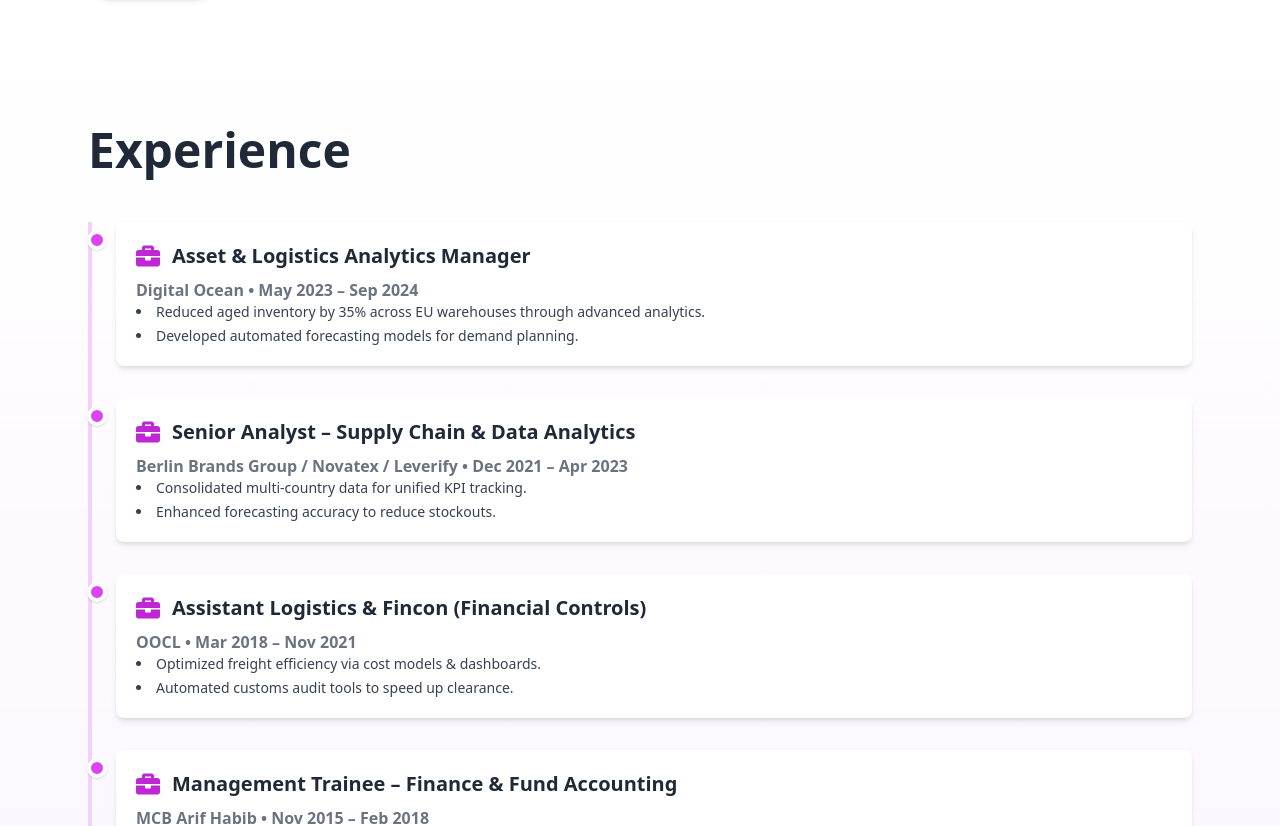
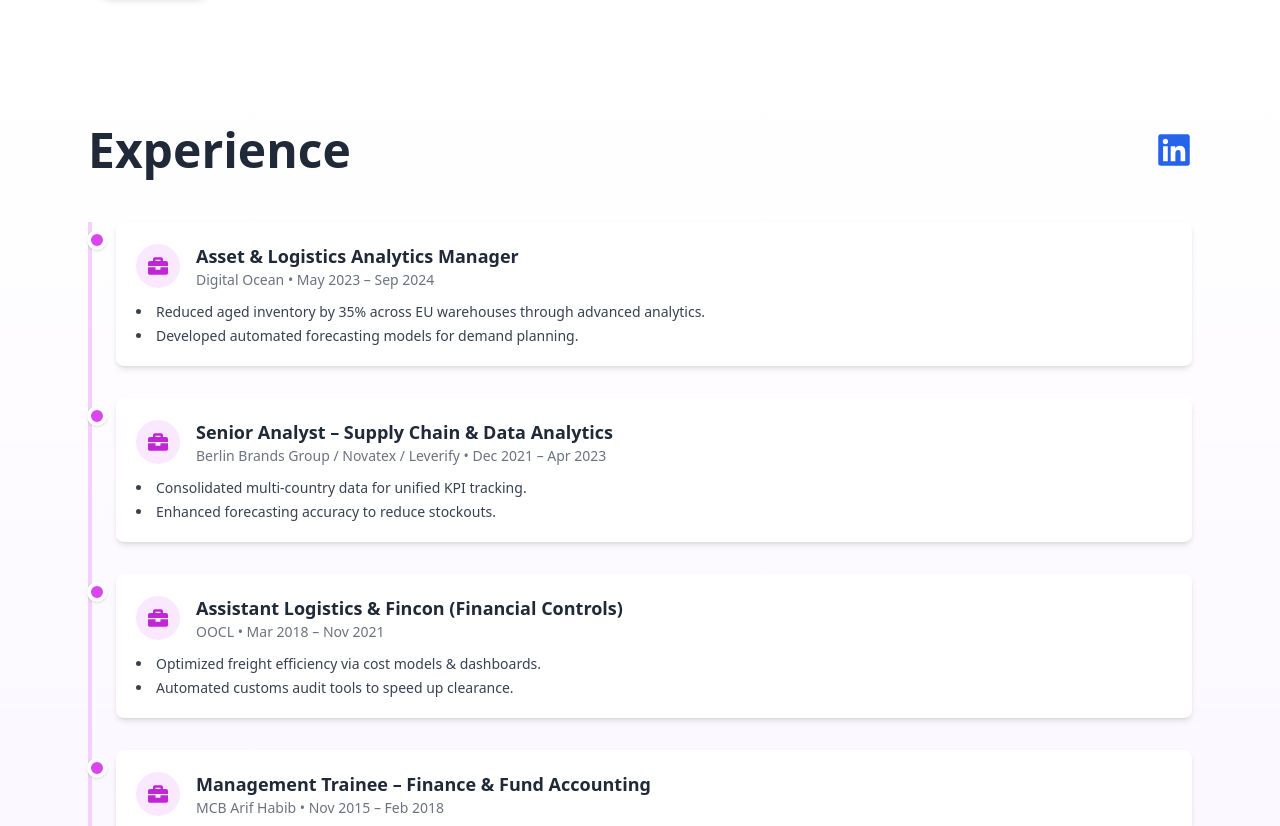
Before and after one commit to umerkhan-12/Client_portfolio, a Next.js app: page / in a window 1280 px wide. Shown: the part 864-1690 px from the top of the page. Built offline with nearby package versions, Linux system fonts and the light colour scheme.

Commit message:
ADD linkdin icon in experience

```diff
--- a/components/Experience.jsx
+++ b/components/Experience.jsx
@@ -1,70 +1,112 @@
-// 'use client'
-// import { motion } from 'framer-motion'
-// import { FaBriefcase } from 'react-icons/fa'
-// import Link from 'next/link'
+// // 'use client'
+// // import { motion } from 'framer-motion'
+// // import { FaBriefcase } from 'react-icons/fa'
+// // import Link from 'next/link'
 
-// const experiences = [
-//   { role: "Data Analyst", company: "Digital Ocean", date: "Jan 2024 – Present" },
-//   { role: "Business Analyst", company: "Berlin Brands Group", date: "Jun 2021 – Dec 2023" },
-//   { role: "Operations Analyst", company: "OOCL", date: "Feb 2019 – May 2021" },
-//   { role: "Analyst", company: "MCB Arif Habib", date: "Jan 2018 – Jan 2019" }
-// ]
+// // const experiences = [
+// //   {
+// //     role: "Asset & Logistics Analytics Manager",
+// //     company: "Digital Ocean",
+// //     date: "May 2023 – Sep 2024",
+// //     points: [
+// //       "Reduced aged inventory by 35% across EU warehouses through advanced analytics.",
+// //       "Developed automated forecasting models for demand planning."
+// //     ]
+// //   },
+// //   {
+// //     role: "Senior Analyst – Supply Chain & Data Analytics",
+// //     company: "Berlin Brands Group / Novatex / Leverify",
+// //     date: "Dec 2021 – Apr 2023",
+// //     points: [
+// //       "Consolidated multi-country data for unified KPI tracking.",
+// //       "Enhanced forecasting accuracy to reduce stockouts."
+// //     ]
+// //   },
+// //   {
+// //     role: "Assistant Logistics & Fincon (Financial Controls)",
+// //     company: "OOCL",
+// //     date: "Mar 2018 – Nov 2021",
+// //     points: [
+// //       "Optimized freight efficiency via cost models & dashboards.",
+// //       "Automated customs audit tools to speed up clearance."
+// //     ]
+// //   },
+// //   {
+// //     role: "Management Trainee – Finance & Fund Accounting",
+// //     company: "MCB Arif Habib",
+// //     date: "Nov 2015 – Feb 2018",
+// //     points: [
+// //       "Performed NAV calculations and portfolio performance tracking.",
+// //       "Built automated templates to streamline reporting."
+// //     ]
+// //   }
+// // ]
 
-// export default function ExperienceShort() {
-//   return (
-//     <section id="experience" className="py-20 bg-white/40 backdrop-blur-sm">
-//       <div className="max-w-6xl mx-auto px-6">
-//         <motion.h2
-//           initial={{ opacity: 0, y: 20 }}
-//           whileInView={{ opacity: 1, y: 0 }}
-//           viewport={{ once: true }}
-//           transition={{ duration: 0.5 }}
-//           className="text-5xl font-bold mb-10"
-//         >
-//           Experience
-//         </motion.h2>
+// // export default function ExperienceShort() {
+// //   return (
+// //     <section id="experience" className="py-20 bg-gradient-to-b from-white/60 to-purple-50 backdrop-blur-sm">
+// //       <div className="max-w-6xl mx-auto px-6">
+// //         <motion.h2
+// //           initial={{ opacity: 0, y: 20 }}
+// //           whileInView={{ opacity: 1, y: 0 }}
+// //           viewport={{ once: true }}
+// //           transition={{ duration: 0.5 }}
+// //           className="text-5xl font-bold mb-12 text-gray-800"
+// //         >
+// //           Experience
+// //         </motion.h2>
 
-//         <div className="grid md:grid-cols-2 gap-6">
-//           {experiences.map((exp, idx) => (
-//             <motion.div
-//               key={idx}
-//               initial={{ opacity: 0, y: 20 }}
-//               whileInView={{ opacity: 1, y: 0 }}
-//               viewport={{ once: true }}
-//               transition={{ duration: 0.5, delay: idx * 0.15 }}
-//               whileHover={{ scale: 1.03, y: -4 }}
-//               className="flex items-center gap-4 p-5 bg-white rounded-lg shadow-md hover:shadow-lg transition"
-//             >
-//               <div className="bg-fuchsia-100 p-3 rounded-full">
-//                 <FaBriefcase className="text-fuchsia-600 text-2xl" />
-//               </div>
-//               <div>
-//                 <h3 className="font-semibold text-gray-800 text-xl">{exp.role}</h3>
-//                 <p className="text-xl text-gray-500">{exp.company} • {exp.date}</p>
-//               </div>
-//             </motion.div>
-//           ))}
-//         </div>
+// //         <div className="relative border-l-4 border-fuchsia-200 pl-6 space-y-8">
+// //           {experiences.map((exp, idx) => (
+// //             <motion.div
+// //               key={idx}
+// //               initial={{ opacity: 0, x: -20 }}
+// //               whileInView={{ opacity: 1, x: 0 }}
+// //               viewport={{ once: true }}
+// //               transition={{ duration: 0.5, delay: idx * 0.15 }}
+// //               className="relative"
+// //             >
+// //               {/* Dot */}
+// //               <div className="absolute -left-[29px] top-2 w-5 h-5 bg-fuchsia-500 rounded-full border-4 border-white shadow" />
 
-//         {/* View Full Experience Button */}
-//         <div className="mt-8 text-center">
-//           <Link href="/experience">
-//             <motion.button
-//               whileHover={{ scale: 1.05 }}
-//               whileTap={{ scale: 0.95 }}
-//               className="px-6 py-3 bg-fuchsia-600 text-white rounded-lg shadow hover:bg-fuchsia-700 transition"
-//             >
-//               View Full Experience →
-//             </motion.button>
-//           </Link>
-//         </div>
-//       </div>
-//     </section>
-//   )
-// }
+// //               {/* Card */}
+// //               <div className="bg-white rounded-lg shadow-md p-5 hover:shadow-lg transition">
+// //                 <div className="flex items-center gap-3 mb-2">
+// //                   <FaBriefcase className="text-fuchsia-600 text-2xl font-semibold" />
+// //                   <h3 className="font-semibold text-xl text-gray-800">{exp.role}</h3>
+// //                 </div>
+// //                 <p className="text-gray-500 text-xlb-3 font-semibold">
+// //                   {exp.company} • {exp.date}
+// //                 </p>
+// //                 <ul className="list-disc list-inside text-gray-700 text-sm space-y-1">
+// //                   {exp.points.map((point, i) => (
+// //                     <li key={i}>{point}</li>
+// //                   ))}
+// //                 </ul>
+// //               </div>
+// //             </motion.div>
+// //           ))}
+// //         </div>
+
+// //         {/* View Full Experience Button */}
+// //         <div className="mt-10 text-center">
+// //           <Link href="/experience">
+// //             <motion.button
+// //               whileHover={{ scale: 1.05 }}
+// //               whileTap={{ scale: 0.95 }}
+// //               className="px-6 py-3 bg-fuchsia-600 text-white rounded-full shadow hover:bg-fuchsia-700 transition"
+// //             >
+// //               View Full Experience →
+// //             </motion.button>
+// //           </Link>
+// //         </div>
+// //       </div>
+// //     </section>
+// //   )
+// // }
 'use client'
 import { motion } from 'framer-motion'
-import { FaBriefcase } from 'react-icons/fa'
+import { FaBriefcase, FaLinkedin } from 'react-icons/fa'
 import Link from 'next/link'
 
 const experiences = [
@@ -110,16 +152,36 @@
   return (
     <section id="experience" className="py-20 bg-gradient-to-b from-white/60 to-purple-50 backdrop-blur-sm">
       <div className="max-w-6xl mx-auto px-6">
+
+        {/* Heading with LinkedIn */}
+        <div className="flex flex-col sm:flex-row sm:items-center sm:justify-between mb-12">
           <motion.h2
             initial={{ opacity: 0, y: 20 }}
             whileInView={{ opacity: 1, y: 0 }}
             viewport={{ once: true }}
             transition={{ duration: 0.5 }}
-          className="text-5xl font-bold mb-12 text-gray-800"
+            className="text-5xl font-bold text-gray-800"
           >
             Experience
           </motion.h2>
 
+          {/* LinkedIn Icon */}
+          <motion.a
+            href="https://www.linkedin.com/in/uneeb-ahmed" // Uneeb's LinkedIn
+            target="_blank"
+            rel="noopener noreferrer"
+            initial={{ opacity: 0, scale: 0.8 }}
+            whileInView={{ opacity: 1, scale: 1 }}
+            whileHover={{ scale: 1.15 }}
+            transition={{ duration: 0.3 }}
+            className="mt-4 sm:mt-0 text-blue-600 hover:text-blue-800 transition"
+            aria-label="LinkedIn Profile"
+          >
+            <FaLinkedin className="text-4xl" />
+          </motion.a>
+        </div>
+
+        {/* Timeline */}
         <div className="relative border-l-4 border-fuchsia-200 pl-6 space-y-8">
           {experiences.map((exp, idx) => (
             <motion.div
@@ -135,13 +197,20 @@
 
               {/* Card */}
               <div className="bg-white rounded-lg shadow-md p-5 hover:shadow-lg transition">
-                <div className="flex items-center gap-3 mb-2">
-                  <FaBriefcase className="text-fuchsia-600 text-2xl font-semibold" />
-                  <h3 className="font-semibold text-xl text-gray-800">{exp.role}</h3>
+                <div className="flex items-center gap-4 mb-3">
+                  <div className="bg-fuchsia-100 p-3 rounded-full">
+                    <FaBriefcase className="text-fuchsia-600 text-xl" />
                   </div>
-                <p className="text-gray-500 text-xlb-3 font-semibold">
+                  <div>
+                    <h3 className="font-semibold text-lg text-gray-800">
+                      {exp.role}
+                    </h3>
+                    <p className="text-gray-500 text-sm">
                       {exp.company} • {exp.date}
                     </p>
+                  </div>
+                </div>
+
                 <ul className="list-disc list-inside text-gray-700 text-sm space-y-1">
                   {exp.points.map((point, i) => (
                     <li key={i}>{point}</li>
```
Lines whose indentation alone changed are shown as unchanged.
